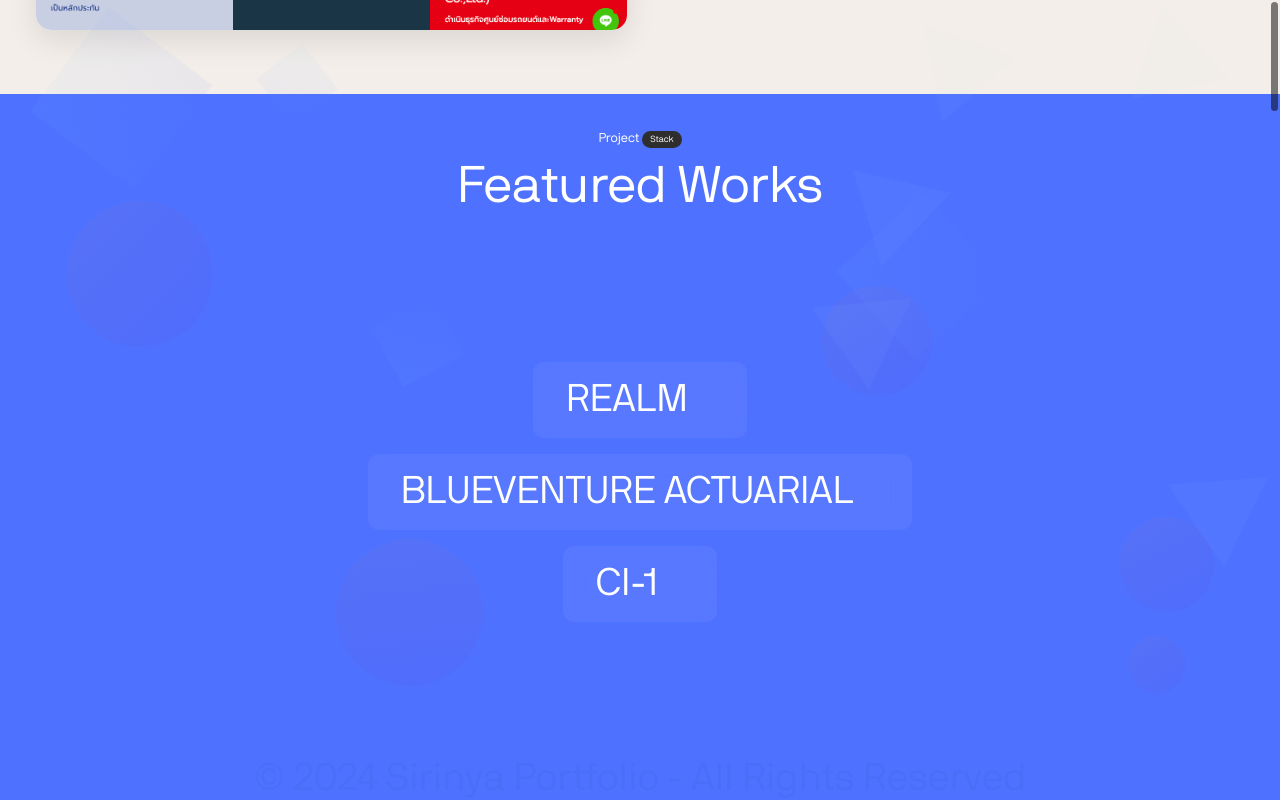
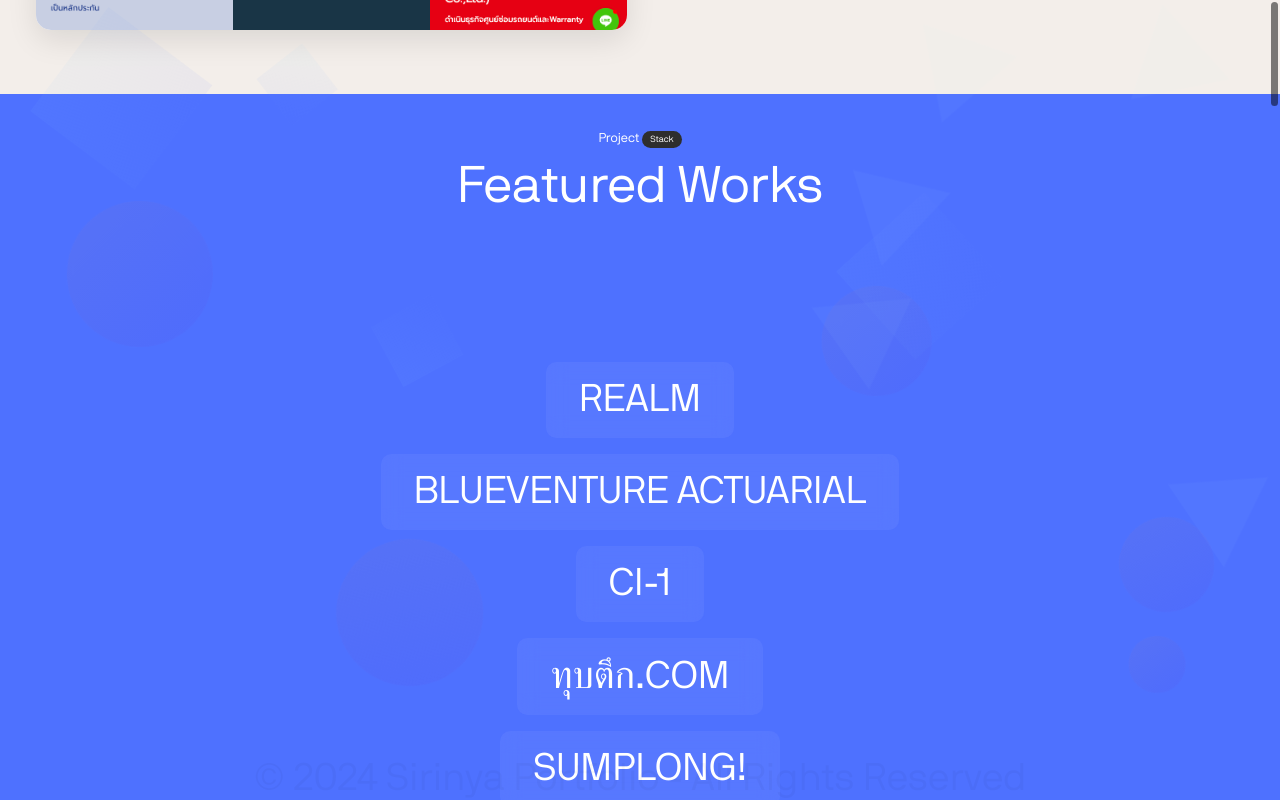
Before and after one commit to sryongkh/portfolio, a plain HTML site: page index.html in a window 1280 px wide. Both pictures are taken after a click on the element "REALM". Drawn offline with Linux system fonts and the light colour scheme.

Commit message:
[Update] Enhance showcase item interactions with tooltips and clickable links, add new projects to the portfolio

```diff
--- a/assets/css/style.css
+++ b/assets/css/style.css
@@ -795,31 +795,44 @@ nav a {
   gap: 1vw;
 }
 
-.showcase-item::before,
+.showcase-item::before {
+  content: "Click to visit website";
+  position: absolute;
+  top: -3rem;
+  left: 50%;
+  transform: translateX(-50%);
+  background: rgba(0, 0, 0, 0.8);
+  color: white;
+  padding: 0.5rem 1rem;
+  border-radius: 5px;
+  font-size: 0.8rem;
+  white-space: nowrap;
+  opacity: 0;
+  pointer-events: none;
+  transition: opacity 0.3s ease;
+  z-index: 1000;
+}
+
+.showcase-item:hover::before {
+  opacity: 1;
+}
+
 .showcase-item::after {
-  content: "*";
-  font-size: 2.5vw;
+  content: "↗";
+  position: absolute;
+  right: -3rem;
+  top: 50%;
+  transform: translateY(-50%) translateX(-10px);
+  font-size: 2vw;
   color: var(--color-orange);
   opacity: 0;
-  transform: scale(0) rotate(0deg);
-  transform-origin: center;
-  transition: all 0.4s cubic-bezier(0.175, 0.885, 0.32, 1.275);
-  display: inline-block;
-  will-change: transform, opacity;
-}
-
-.showcase-item:hover::before,
+  transition: all 0.3s ease;
+  pointer-events: none;
+}
+
 .showcase-item:hover::after {
   opacity: 1;
-  transform: scale(1) rotate(360deg);
-}
-
-.showcase-item:hover::before {
-  animation: rotateLeft 2s linear infinite;
-}
-
-.showcase-item:hover::after {
-  animation: rotateRight 2s linear infinite;
+  transform: translateY(-50%) translateX(0);
 }
 
 .showcase-item:hover {
@@ -881,9 +894,15 @@ nav a {
     gap: 0.5rem;
   }
 
-  .showcase-item::before,
+  .showcase-item::before {
+    font-size: 0.7rem;
+    top: -2.5rem;
+    padding: 0.4rem 0.8rem;
+  }
+
   .showcase-item::after {
     font-size: 1.2rem;
+    right: -2rem;
   }
 
   #video-preview-container {
--- a/assets/data/project.json
+++ b/assets/data/project.json
@@ -2,22 +2,37 @@
   {
     "link": "https://realms.in.th/",
     "name": "realm",
-    "logo": "assets/logo/realm.svg",
     "stack": ["Wordpress", "HTML", "CSS", "JavaScript", "Figma"],
     "img": "assets/img/realm-cover.png"
   },
   {
     "link": "https://blueventureact.com/",
     "name": "blueventure actuarial",
-    "logo": "assets/logo/blueventure.webp",
     "stack": ["Wordpress", "HTML", "CSS", "JavaScript", "Figma"],
     "img": "assets/img/blueventure-cover.png"
   },
   {
     "link": "https://cybericestudio.com/ci1/",
     "name": "CI-1",
-    "logo": "assets/logo/ci1-logo.webp",
     "stack": ["Astro.js", "HTML", "CSS", "JavaScript"],
     "img": "assets/img/ci1-cover.png"
+  },
+  {
+    "link": "https://xn--12cg3cfcpd9b6adb8ibb9eb8cevo77a.com/",
+    "name": "ทุบตึก.com",
+    "stack": ["Wordpress", "HTML", "CSS", "JavaScript"],
+    "img": "assets/img/poonsin-cover.png"
+  },
+  {
+    "link": "https://www.sumplong.com/",
+    "name": "SumPlong!",
+    "stack": ["Wordpress", "HTML", "CSS", "JavaScript"],
+    "img": "assets/img/sumplong-cover.png"
+  },
+  {
+    "link": "https://www.cybericestudio.com/ah-1",
+    "name": "Adhub Marketplace",
+    "stack": ["Wordpress", "HTML", "CSS", "JavaScript"],
+    "img": "assets/img/adhub-cover.png"
   }
 ]
--- a/assets/js/script.js
+++ b/assets/js/script.js
@@ -190,6 +190,14 @@ const initShowcaseItems = async () => {
       showcaseItemLink.classList.add("showcase-item");
       showcaseItemLink.textContent = item.name;
       showcaseItemLink.dataset.projectIndex = index;
+      showcaseItemLink.dataset.projectUrl = item.link;
+
+      showcaseItemLink.addEventListener('click', () => {
+        if (item.link && item.link !== '#') {
+          window.open(item.link, '_blank');
+        }
+      });
+
       showcaseLinksContainer.appendChild(showcaseItemLink);
 
       const img = document.createElement("img");
```
